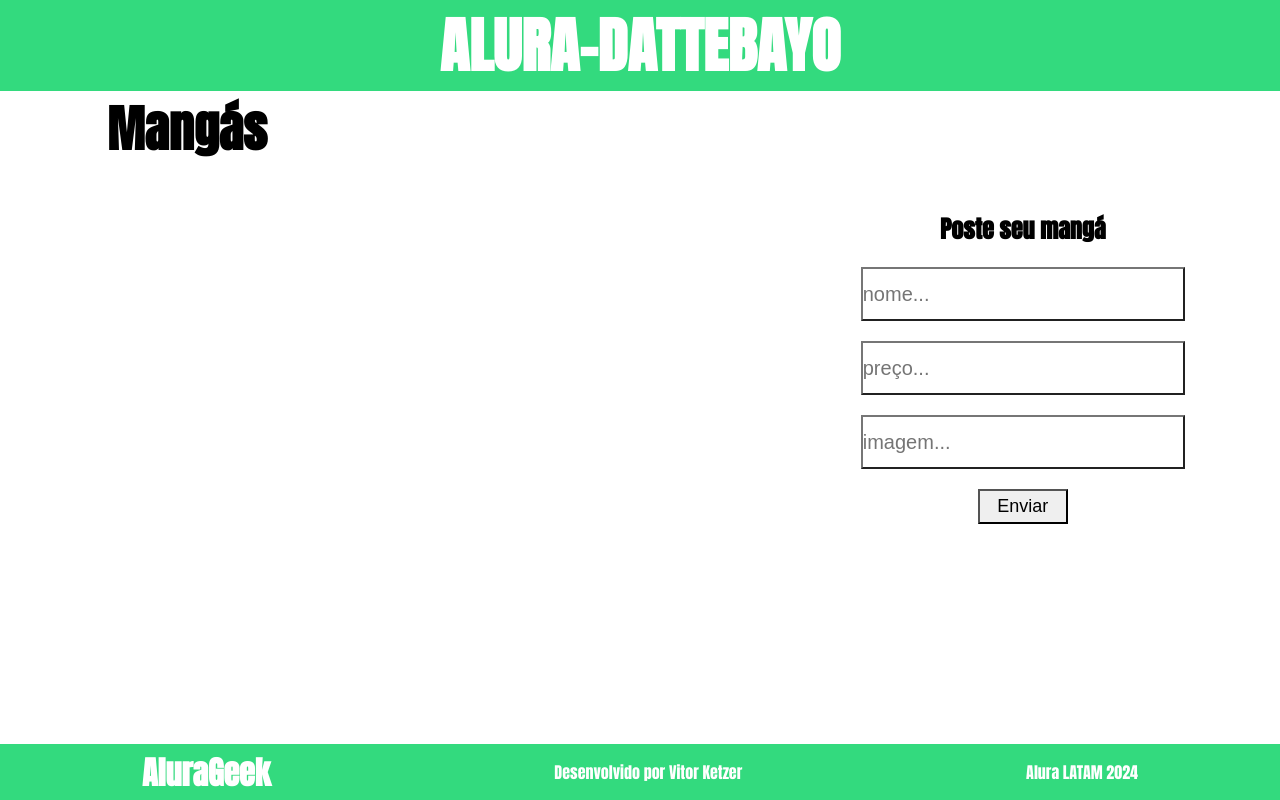
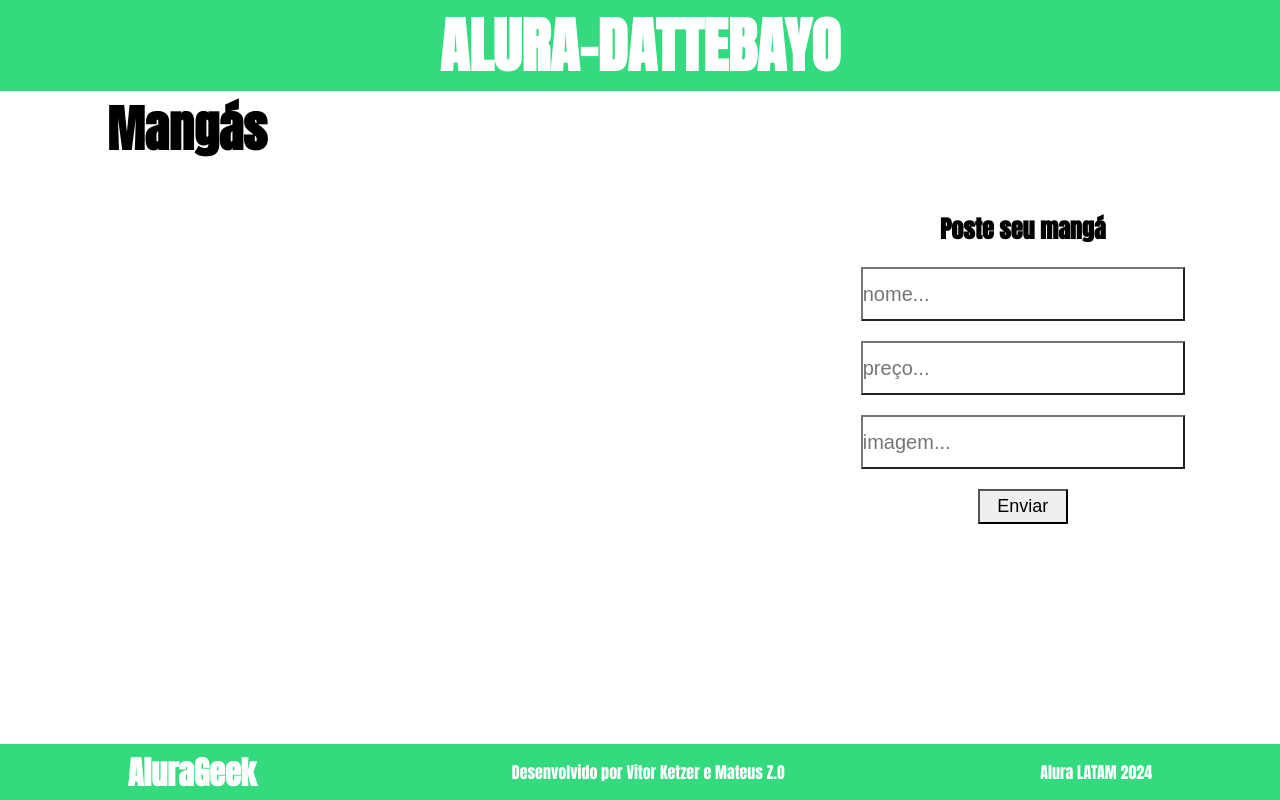
Before and after one commit to VitorKetzer/AluraGeek, a website: page index.html in a window 1280 px wide. Drawn offline with Linux system fonts and the light colour scheme; no server answers.

Commit message:
Update index.html

```diff
--- a/index.html
+++ b/index.html
@@ -32,7 +32,7 @@
     </main>
     <footer>
         <h1>AluraGeek</h1>
-        <p>Desenvolvido por Vitor Ketzer</p>
+        <p>Desenvolvido por Vitor Ketzer e Mateus Z.O</p>
         <p>Alura LATAM 2024</p>
     </footer>
     <script src='script.js'></script>
```
